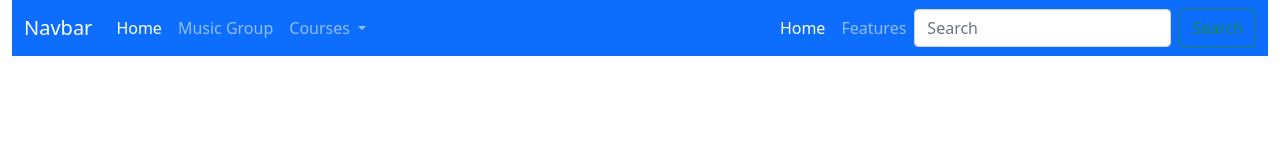
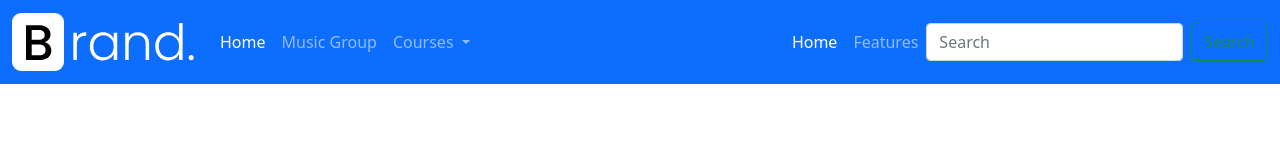
Before and after one commit to emmytech07/NavBar-Bootstrap, a plain HTML site: page index.html in a window 1280 px wide. Drawn offline with nearby package versions, Linux system fonts and the light colour scheme.

Commit message:
Modified index page

```diff
--- a/index.html
+++ b/index.html
@@ -10,10 +10,10 @@
 
 </head>
 <body>
-    <div class="container-fluid">
-        <nav class="navbar navbar-expand-lg navbar-dark bg-primary">
+
+        <nav class="navbar navbar-expand-lg navbar-dark bg-primary fixed-top">
             <div class="container-fluid">
-              <a class="navbar-brand" href="#">Navbar</a>
+              <a class="navbar-brand" href="#"><img src="logo.svg" alt="images"></a>
               <button class="navbar-toggler" type="button" data-bs-toggle="collapse" data-bs-target="#navbarSupportedContent" aria-controls="navbarSupportedContent" aria-expanded="false" aria-label="Toggle navigation">
                 <span class="navbar-toggler-icon"></span>
               </button>
@@ -54,6 +54,6 @@
               </div>
             </div>
           </nav>
-    </div>
+
 </body>
 </html>
```
